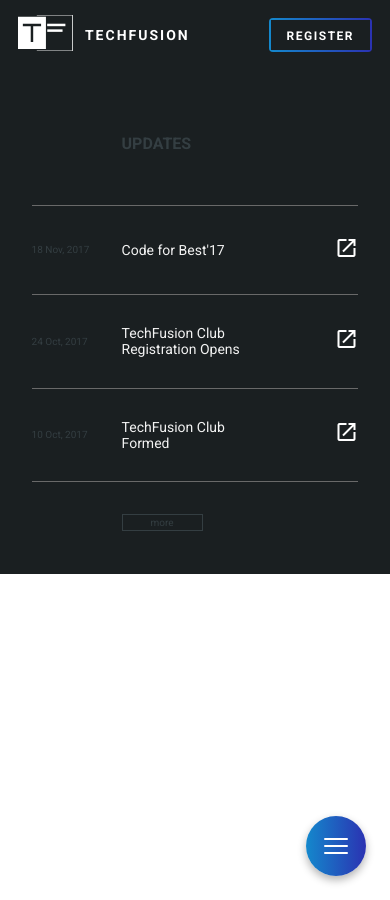
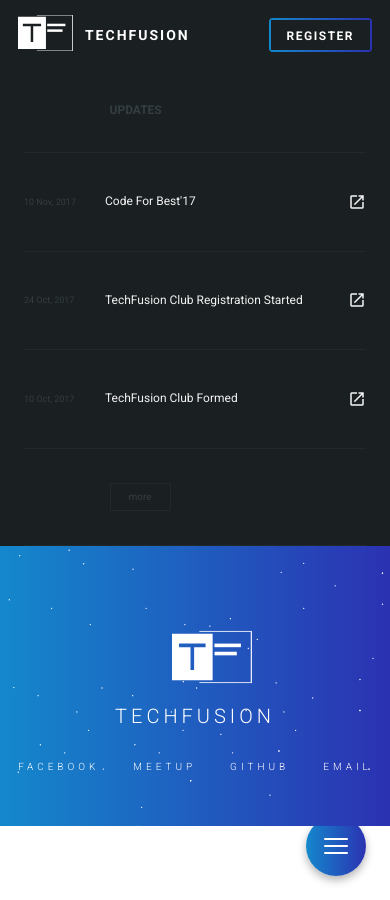
Before and after one commit to Garvid37/techfusionclub.github.io, a Jekyll site: the page built from index.html, in a window 390 px wide. Built offline with Jekyll 4.4.1, drawn with Linux system fonts in a browser that asks for light colours.

Commit message:
Add Homepage Main Section#main-stage & Footer
- Full Responsive
- No bugs till this commit
- By Sankalp Srivastava

```diff
--- /dev/null
+++ b/_includes/footer.html
@@ -0,0 +1,10 @@
+<div class="container tf-gradient">
+    <div class="footer-bg"></div>
+<div class="box">
+<img class = "logo" src ="/assets/images/watermark-svg.svg">
+<h1 class="tech">TECHFUSION</h1>
+<a class="fb" href=#>FACEBOOK</a>
+<a class="mp" href=#>MEETUP</a>
+<a class="gb" href=#>GITHUB</a>
+<a class="em" href=#>EMAIL</a>
+</div></div>
--- a/_includes/mainsection.html
+++ b/_includes/mainsection.html
@@ -1,30 +1,37 @@
-<section>
-<table class="updates">
-    <tr>
-        <td class="main"></td>
-        <td class="main"><h4 class="head">UPDATES</h4></td>
-        <td class="main"></td>
-    </tr>
-    <tr>
-    <td class="date">18 Nov, 2017</td>
-    <td class="texts">Code for Best'17</td>
-        <td class="icon"><a class="iconx" href="#"><i class = "material-icons custom-icons ">launch</i></a></td>
-    </tr>
-    <tr>
-    <td class="date">24 Oct, 2017</td>
-    <td class="texts">TechFusion Club Registration Opens</td>
-   <td class="icon"><a class="iconx" href="#"><i class = "material-icons custom-icons ">launch</i></a></td>
-    <tr>
-    <td class="date">10 Oct, 2017</td>
-    <td class ="texts">TechFusion Club Formed</td>
-   <td class="icon"><a class="iconx" href="#"><i class = "material-icons custom-icons ">launch</i></a></td>
-   </tr>
-    <tr>
-    <td></td>
-    <td class="slink"><a class ="more" href="#">more</a></td>
-    <td></td>
-    </tr>
+<div  class="mainseccontainer">
+<div class="mainsec-box">
+<div class="mainsectexts">
+    <span class="date"></span>
+    <span class="texts">UPDATES</span>
+</div>
+</div>
+<div class="mainsec-box">
+<a href="#" class="mainsectext">
+    <span class="date">10 Nov, 2017</span>
+    <span class="text">Code For Best'17</span>
+</a>
+<a href="#" class="icon"><i class="material-icons custom-icons">launch</i></a>
+</div>
+<div class="mainsec-box">
+<a href="#" class="mainsectext">
+    <span class="date">24 Oct, 2017</span>
+    <span class="text">TechFusion Club Registration Started</span>
+</a>
+<a href="#" class="icon"><i class="material-icons custom-icons">launch</i></a>
+</div>
 
-</table>
-
-</section>
+<div class="mainsec-box">
+<a href="#" class="mainsectext">
+    <span class="date">10 Oct, 2017</span>
+    <span class="text">TechFusion Club Formed</span>
+</a>
+<a href="#" class="icon"><i class="material-icons custom-icons">launch</i></a>
+ </div>
+    <div class="mainsec-box">
+<div class="mainsectexts">
+    <span class="me" style="flex-basis :25%;"></span>
+    <a href="#"   class="more">more</a>
+    <span class="texts"></span>
+</div>
+</div>
+</div>
--- a/assets/css/_scss/main.scss
+++ b/assets/css/_scss/main.scss
@@ -3,3 +3,4 @@
 @import "base.scss";
 @import "header.scss";
 @import "mainsection.scss";
+@import "footer.scss";
--- a/index.html
+++ b/index.html
@@ -4,3 +4,4 @@
 
 {% include header.html %}
 {% include mainsection.html %}
+{% include footer.html %}
```
Also changed, not shown: assets/css/_scss/footer.scss (added, +108 -0 lines), assets/css/_scss/mainsection.scss (+118 -88 lines), assets/css/main.css, assets/images/stars.svg (added), 1 other file.
